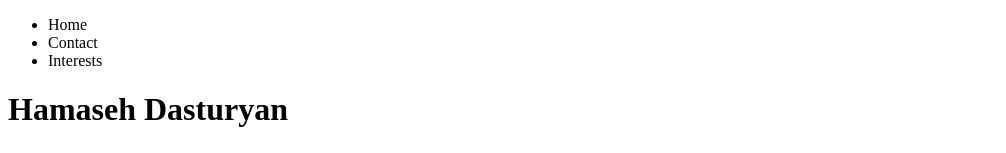
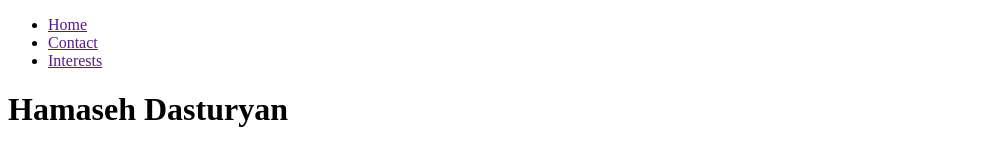
Before and after one commit to hdfard/cohort-11, a plain HTML site: page Session 2/index.html in a window 1280 px wide. Shown: the top 153 px of the page, without its empty margins (0-1006 px from the left). Drawn offline with Linux system fonts and the light colour scheme.

Commit message:
Update index.html

```diff
--- a/Session 2/index.html
+++ b/Session 2/index.html
@@ -10,13 +10,13 @@
 
     <ul>
         <li>
-            Home
+            <a href="">Home</a>
         </li>
         <li>
-            Contact
+            <a href="">Contact</a>
         </li>
         <li>
-            Interests
+            <a href="">Interests</a>
         </li>
 
     </ul>
```
